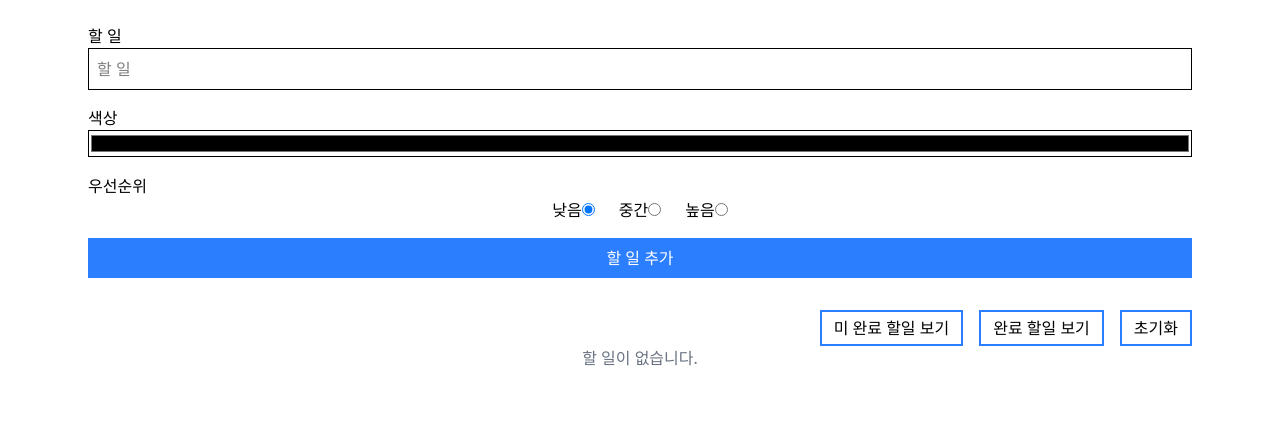
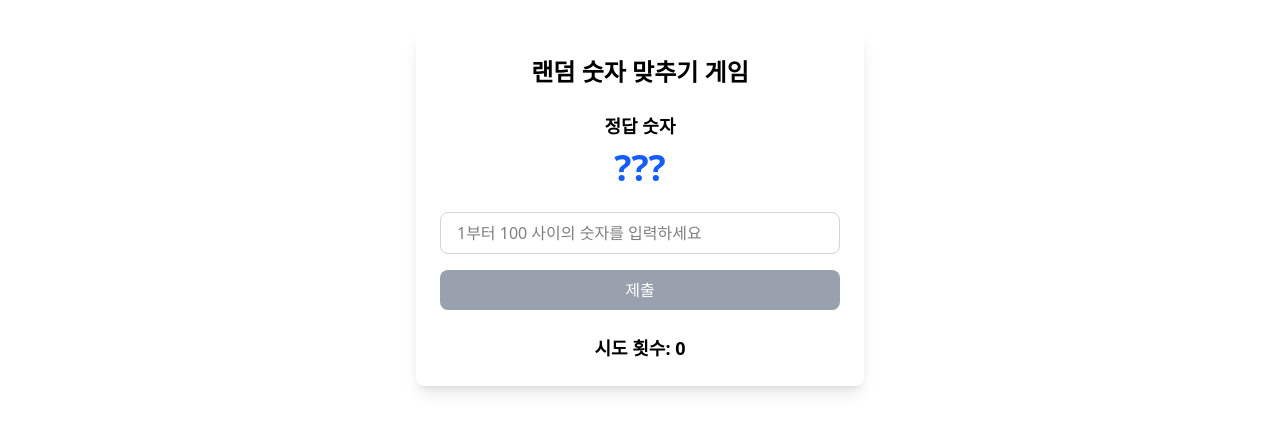
Before and after one commit to ragu6963/react, a React (Vite) app: page / in a window 1280 px wide. Shown: the top 432 px of the page. Built offline with nearby package versions, Linux system fonts and the light colour scheme.

Commit message:
App.jsx에서 TodoContainer를 GuessRandomNumber의 Container로 변경하여 컴포넌트를 업데이트함.

```diff
--- a/src/App.jsx
+++ b/src/App.jsx
@@ -1,10 +1,9 @@
-import Main from "./components/Homework/Main";
-import TodoContainer from "./components/Homework/Todo/TodoContainer";
+import Container from "./components/Homework/GuessRandomNumber/Container";
 
 export default function App() {
   return (
     <div>
-      <TodoContainer />
+      <Container />
     </div>
   );
 }
--- /dev/null
+++ b/src/components/Homework/GuessRandomNumber/Container.jsx
@@ -0,0 +1,53 @@
+import React, { useState, useEffect } from "react";
+import RandomNumber from "./RandomNumber";
+import Form from "./Form";
+
+export default function Container() {
+  const [randomNumber, setRandomNumber] = useState(0);
+  const [attempts, setAttempts] = useState(0);
+  const [hint, setHint] = useState("");
+  const [isCorrect, setIsCorrect] = useState(false);
+
+  // 컴포넌트 마운트 시 랜덤 숫자 생성
+  useEffect(() => {
+    const newRandomNumber = Math.floor(Math.random() * 100) + 1;
+    setRandomNumber(newRandomNumber);
+  }, []);
+
+  const handleGuess = (guess) => {
+    const guessNumber = Number(guess);
+    setAttempts(attempts + 1);
+
+    if (guessNumber === randomNumber) {
+      setIsCorrect(true);
+      setHint("정답입니다!");
+      alert("정답");
+    } else if (guessNumber < randomNumber) {
+      setHint("Up! ");
+    } else {
+      setHint("Down!");
+    }
+  };
+
+  return (
+    <div className="max-w-md mx-auto mt-8 p-6 bg-white rounded-lg shadow-lg">
+      <h1 className="text-2xl font-bold text-center mb-6">
+        랜덤 숫자 맞추기 게임
+      </h1>
+
+      <RandomNumber randomNumber={randomNumber} isCorrect={isCorrect} />
+
+      <Form onGuess={handleGuess} isCorrect={isCorrect} />
+
+      {hint && (
+        <div className="mt-4 p-3 rounded-lg text-center font-semibold">
+          {hint}
+        </div>
+      )}
+
+      <div className="mt-4 text-center">
+        <p className="text-lg font-semibold">시도 횟수: {attempts}</p>
+      </div>
+    </div>
+  );
+}
--- /dev/null
+++ b/src/components/Homework/GuessRandomNumber/Form.jsx
@@ -0,0 +1,40 @@
+import React, { useState } from "react";
+
+export default function Form({ onGuess,  isCorrect }) {
+  const [inputValue, setInputValue] = useState("");
+
+  const handleSubmit = (e) => {
+    e.preventDefault();
+
+    onGuess(inputValue);
+    setInputValue("");
+  };
+
+  return (
+    <div className="mb-6">
+      <form onSubmit={handleSubmit} className="space-y-4">
+        <div>
+          <input
+            type="number"
+            value={inputValue}
+            onChange={(e) => setInputValue(e.target.value)}
+            placeholder="1부터 100 사이의 숫자를 입력하세요"
+            min="1"
+            max="100"
+            disabled={isCorrect}
+            required
+            className="w-full px-4 py-2 border border-gray-300 rounded-lg focus:outline-none focus:ring-2 focus:ring-blue-500 disabled:bg-gray-100"
+          />
+        </div>
+
+        <button
+          type="submit"
+          disabled={isCorrect || !inputValue}
+          className="w-full bg-blue-500 text-white py-2 px-4 rounded-lg hover:bg-blue-600 disabled:bg-gray-400 disabled:cursor-not-allowed transition-colors"
+        >
+          {isCorrect ? "정답" : "제출"}
+        </button>
+      </form>
+    </div>
+  );
+}
--- /dev/null
+++ b/src/components/Homework/GuessRandomNumber/RandomNumber.jsx
@@ -0,0 +1,12 @@
+import React from "react";
+
+export default function RandomNumber({ randomNumber, isCorrect }) {
+  return (
+    <div className="text-center mb-6">
+      <h2 className="text-lg font-semibold mb-2">정답 숫자</h2>
+      <div className="text-4xl font-bold text-blue-600">
+        {isCorrect ? randomNumber : "???"}
+      </div>
+    </div>
+  );
+}
```
